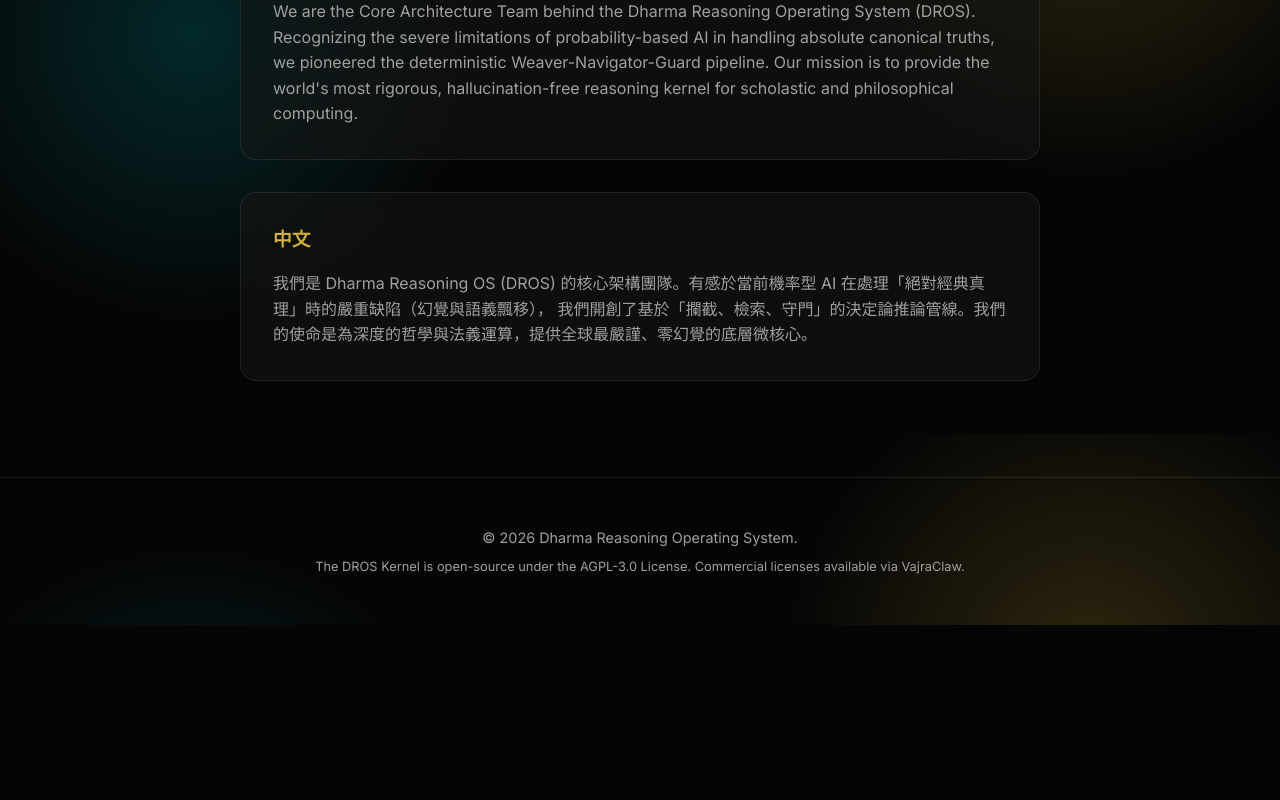
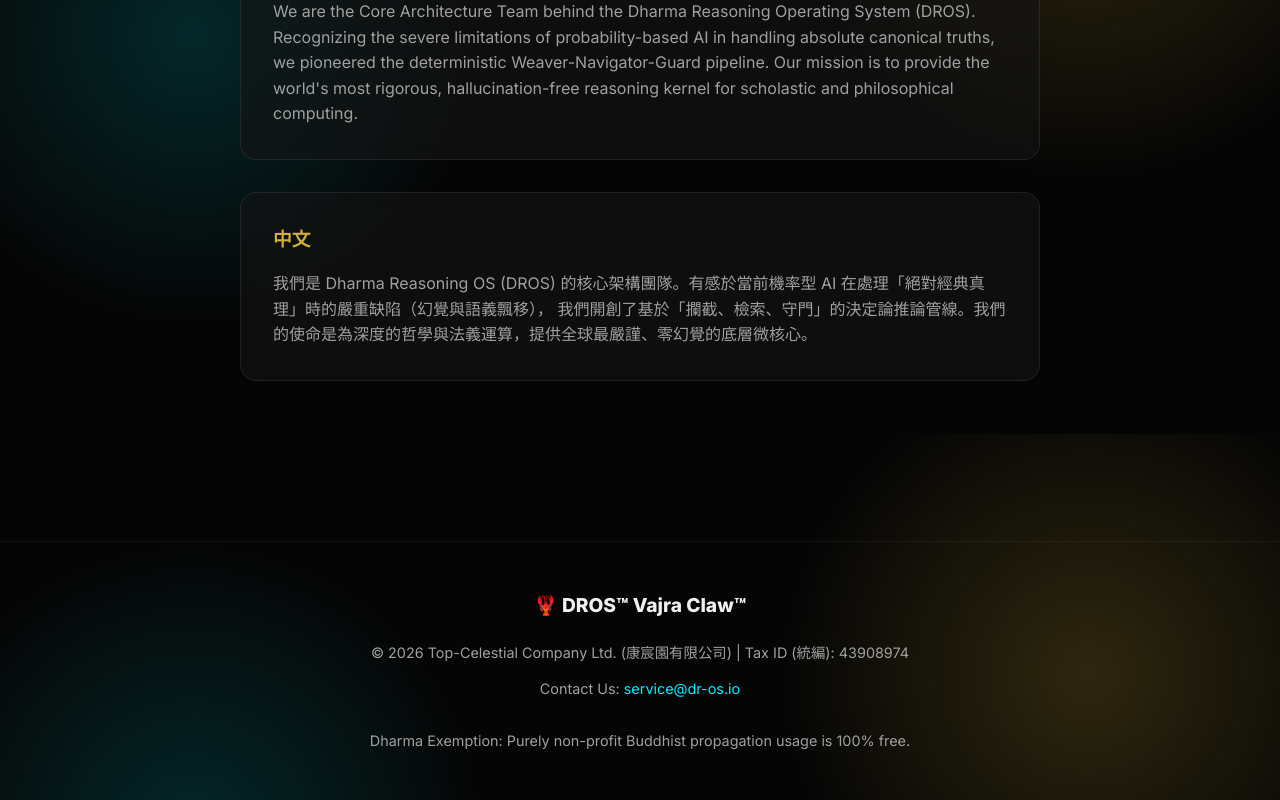
Before and after one commit to Top-Celestial-Company-Ltd/DROS-Official-Website, a React (Vite) app: page / in a window 1280 px wide. Shown: the part 8366-9166 px from the top of the page. Before the commit the page ends 8991 px from the top, so only its background shows below. Built offline with nearby package versions, Linux system fonts and the light colour scheme.

Commit message:
fix: update footer with official company info, tax ID, and contact email

```diff
--- a/src/App.jsx
+++ b/src/App.jsx
@@ -364,11 +364,13 @@ claw = VajraClawAdapter(<span style={{color: '#a5d6ff'}}>"vajra.dll"</span>)<br/
         </section>
       </main>
 
-      <footer>
-        <div className="container">
-          <p>© {new Date().getFullYear()} Dharma Reasoning Operating System.</p>
-          <p style={{marginTop: '0.5rem', fontSize: '0.8rem'}}>
-            The DROS Kernel is open-source under the AGPL-3.0 License. Commercial licenses available via VajraClaw.
+      <footer style={{borderTop: '1px solid rgba(255,255,255,0.05)', marginTop: '4rem', paddingTop: '3rem', paddingBottom: '3rem'}}>
+        <div className="container" style={{display: 'flex', flexDirection: 'column', gap: '0.8rem'}}>
+          <div style={{fontSize: '1.2rem', fontWeight: 'bold', color: 'var(--text-primary)', marginBottom: '0.5rem'}}>🦞 DROS™ Vajra Claw™</div>
+          <p style={{color: 'var(--text-secondary)'}}>© {new Date().getFullYear()} Top-Celestial Company Ltd. (康宸園有限公司) | Tax ID (統編): 43908974</p>
+          <p style={{color: 'var(--text-secondary)'}}>Contact Us: <a href="mailto:service@dr-os.io" style={{color: 'var(--accent-blue)', textDecoration: 'none'}}>service@dr-os.io</a></p>
+          <p style={{color: 'var(--text-dim)', fontSize: '0.9rem', marginTop: '1rem'}}>
+            Dharma Exemption: Purely non-profit Buddhist propagation usage is 100% free.
           </p>
         </div>
       </footer>
```
